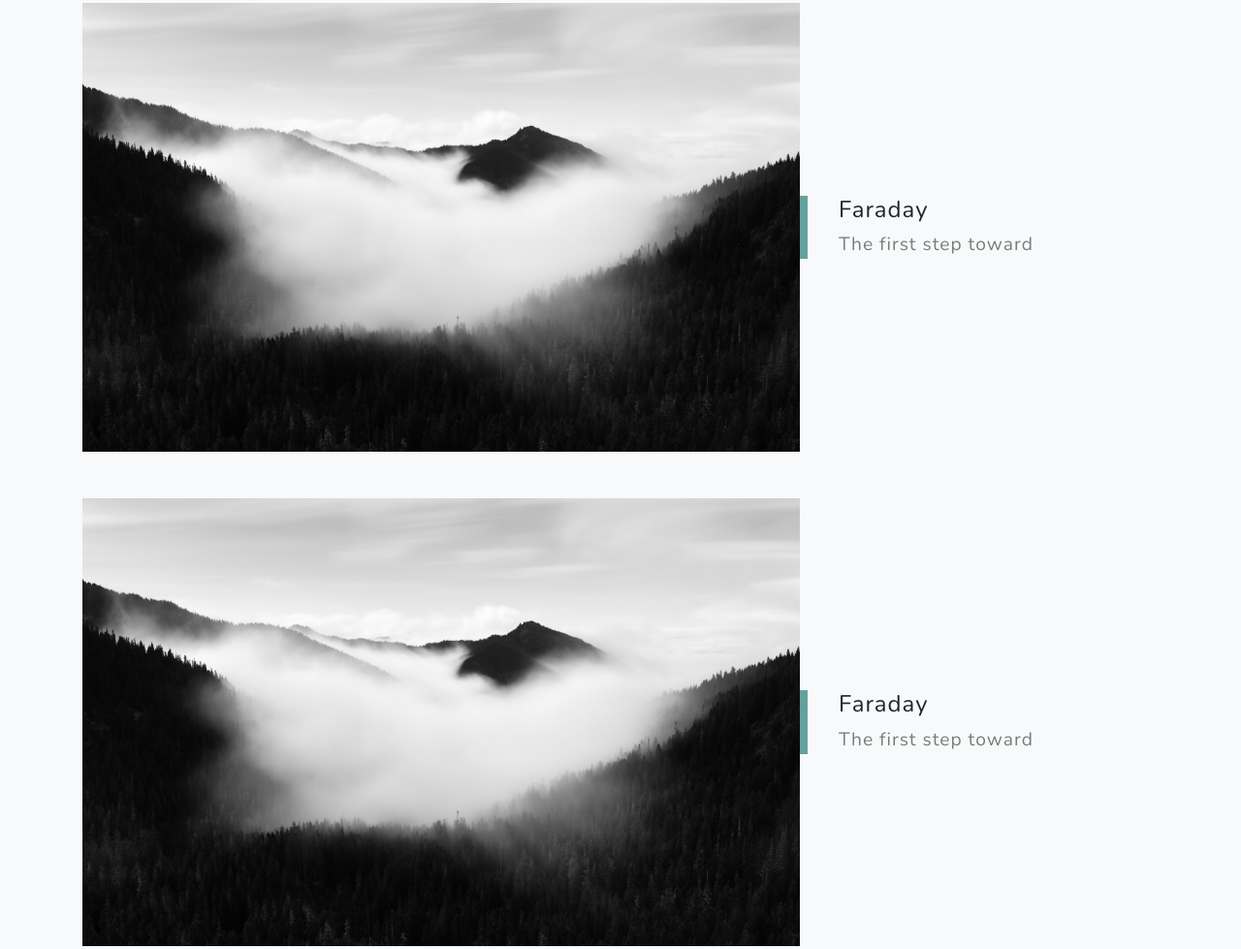
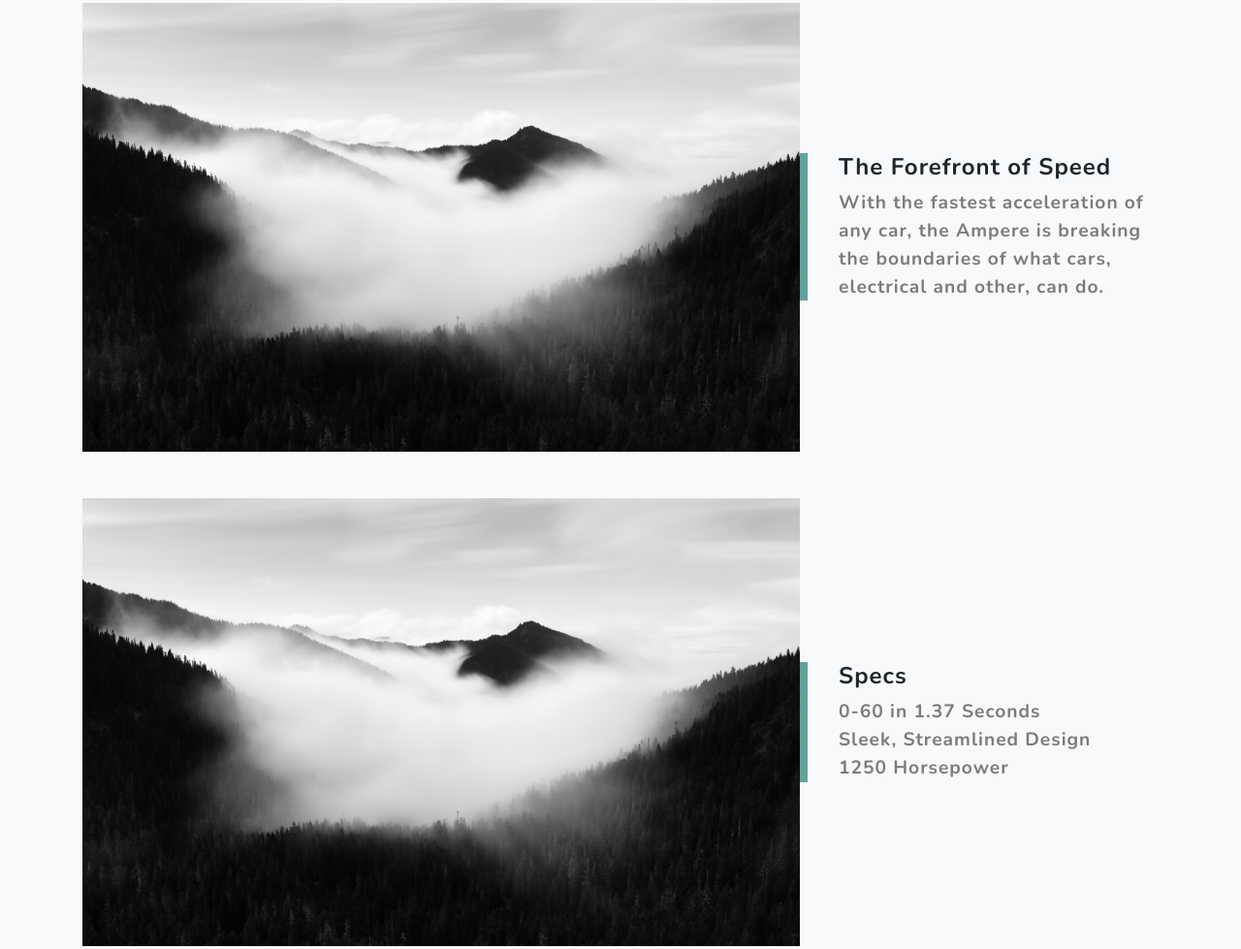
Before and after one commit to praneetnadella/TSA2020, a plain HTML site: page cars/ampere.html in a window 1280 px wide. Shown: the part 957-1936 px from the top of the page at 97% size. Drawn offline with nearby package versions, Linux system fonts and the light colour scheme.

Commit message:
Finalized Car Pages

```diff
--- a/cars/ampere.html
+++ b/cars/ampere.html
@@ -67,8 +67,8 @@
                     </div>
                     <div class="col-xl-4 col-lg-5">
                     <div class="featured-text text-center text-lg-left">
-                        <h4>Faraday</h4>
-                        <p class="text-black-50 mb-0">The first step toward  </p>
+                        <h4 style="font-weight: bold;">The Forefront of Speed</h4>
+                        <p class="text-black-50 mb-0" style="font-weight: bold;">With the fastest acceleration of any car, the Ampere is breaking the boundaries of what cars, electrical and other, can do. </p>
                     </div>
                     </div>
                 </div>
@@ -78,8 +78,11 @@
                     </div>
                     <div class="col-xl-4 col-lg-5">
                     <div class="featured-text text-center text-lg-left">
-                        <h4>Faraday</h4>
-                        <p class="text-black-50 mb-0">The first step toward  </p>
+                        <h4 style="font-weight: bold;">Specs</h4>
+                        <p class="text-black-50 mb-0" style="font-weight: bold;">0-60 in 1.37 Seconds<br>
+                            Sleek, Streamlined Design<br>
+                            1250 Horsepower
+                             </p>
                     </div>
                     </div>
                 </div>
```
Also changed, not shown: cars/faraday.html (+8 -4 lines), cars/ohm.html (+8 -4 lines), cars/volta.html (+6 -4 lines).
